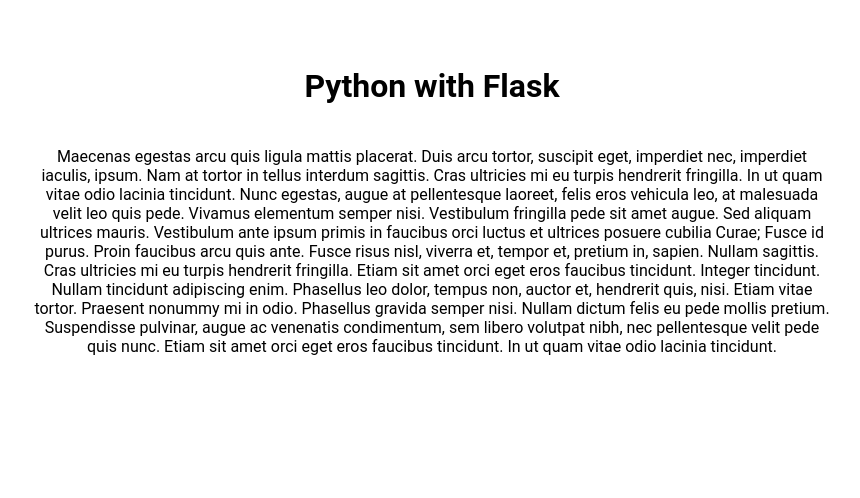
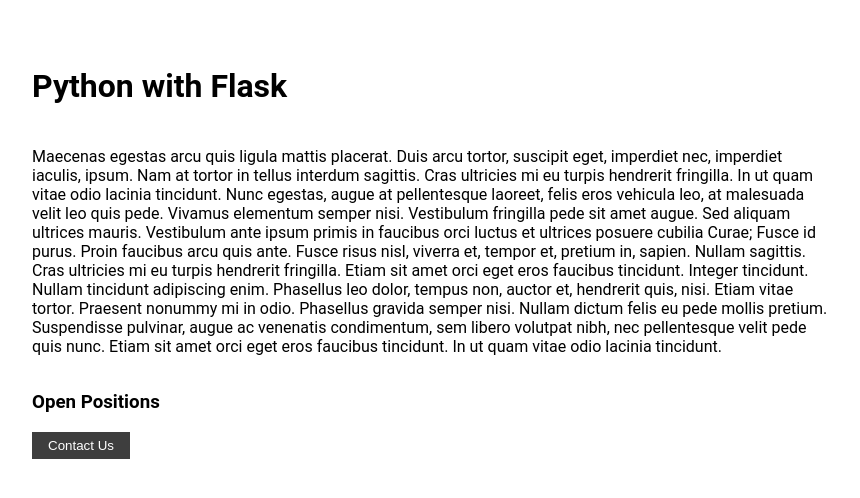
Before and after one commit to rindoshingen/Python-with-Flask, a Flask app: page / in a window 1280 px wide. Shown: the top 498 px of the page, without its empty margins (208-1068 px from the left). Run offline with Flask 3, Linux system fonts and the light colour scheme.

Commit message:
Basic Styles

```diff
--- a/templates/home.html
+++ b/templates/home.html
@@ -11,7 +11,7 @@
       font-size: 1rem;
     }
 
-    .main-content {
+    .main-container {
       display: flex;
       flex-direction: column;
       justify-content: center;
@@ -20,25 +20,30 @@
 
     .main-inner {
       margin: 0 auto;
-      width: 800px;
+      max-width: 800px;
       display: flex;
       flex-direction: column;
-      align-items: center;
     }
 
     h1 {
       font-size: 2rem;
-      text-align: center;
     }
 
-    p {
-      text-align: center;
+    .job-button {
+      background-color: #3e3e3e;
+      padding: 0.4rem 1rem;
+      border: 0;
+
+      & a {
+        color: #fff;
+        text-decoration: none;
+      }
     }
   </style>
 </head>
 <body>
 
-  <section class="main-content">
+  <section class="main-container">
     <div class="main-inner">
       <h1>Python with Flask</h1>
       <p>Maecenas egestas arcu quis ligula mattis placerat. Duis arcu tortor, suscipit eget, imperdiet nec, imperdiet iaculis, ipsum. Nam at tortor in tellus interdum sagittis. Cras ultricies mi eu turpis hendrerit fringilla. In ut quam vitae odio lacinia tincidunt.
@@ -50,6 +55,24 @@
       Integer tincidunt. Nullam tincidunt adipiscing enim. Phasellus leo dolor, tempus non, auctor et, hendrerit quis, nisi. Etiam vitae tortor. Praesent nonummy mi in odio.
 
       Phasellus gravida semper nisi. Nullam dictum felis eu pede mollis pretium. Suspendisse pulvinar, augue ac venenatis condimentum, sem libero volutpat nibh, nec pellentesque velit pede quis nunc. Etiam sit amet orci eget eros faucibus tincidunt. In ut quam vitae odio lacinia tincidunt.</p>
+      <div class="jobs-container">
+        <div class="jobs-inner">
+          <h3>Open Positions</h3>
+          <div class="jobs-list">
+            {% for job in jobs %}
+              {% include 'jobitem.html' %}
+            {% endfor %}
+          </div>
+          <button class="job-button">
+            <a
+              href="#"
+              title="Contact Us"
+              aria-label="Contact Us">
+              Contact Us
+            </a>
+          </button>
+        </div>
+      </div>
     </div>
   </section>
 
```
Lines whose indentation alone changed are shown as unchanged.
